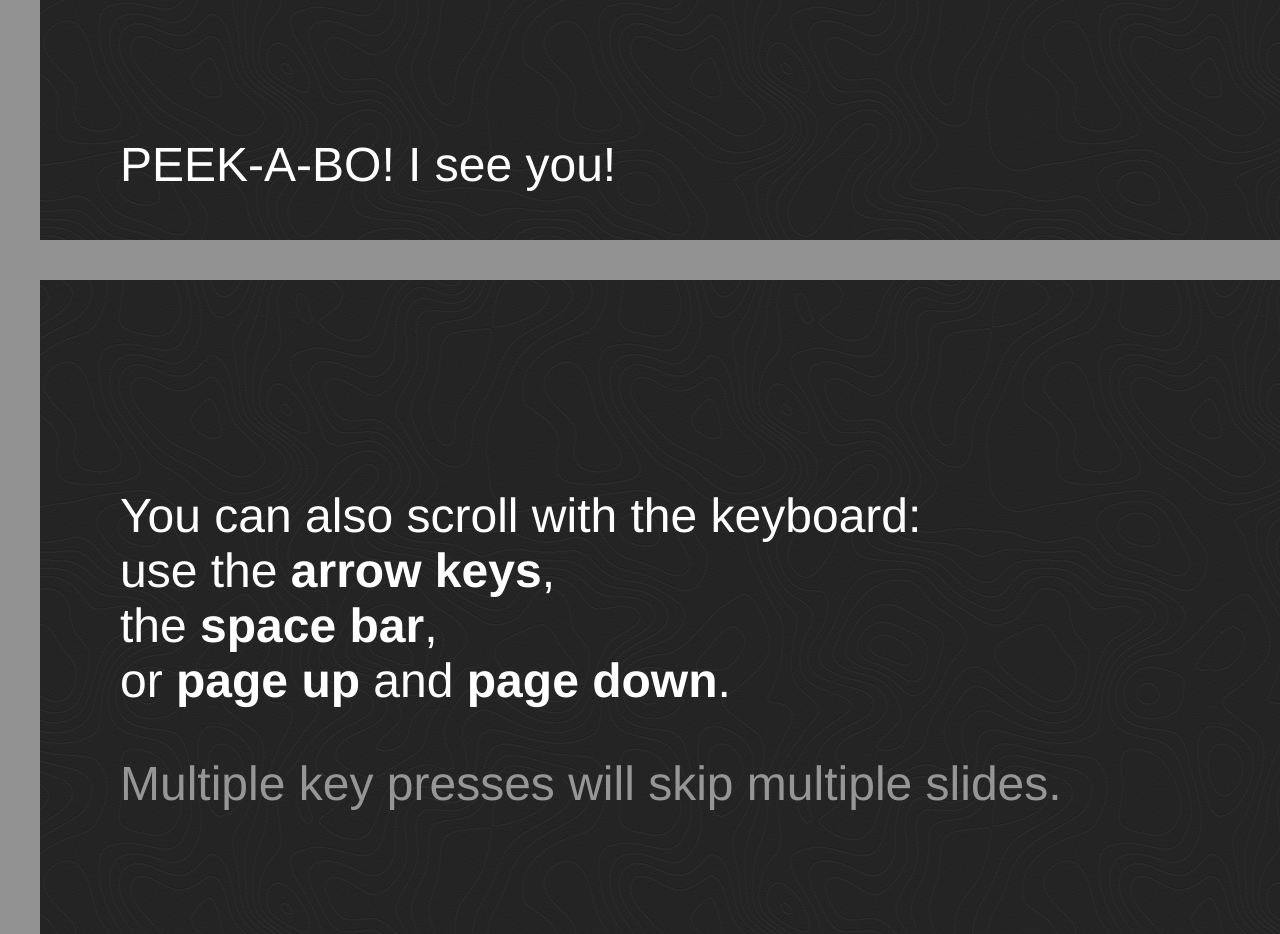
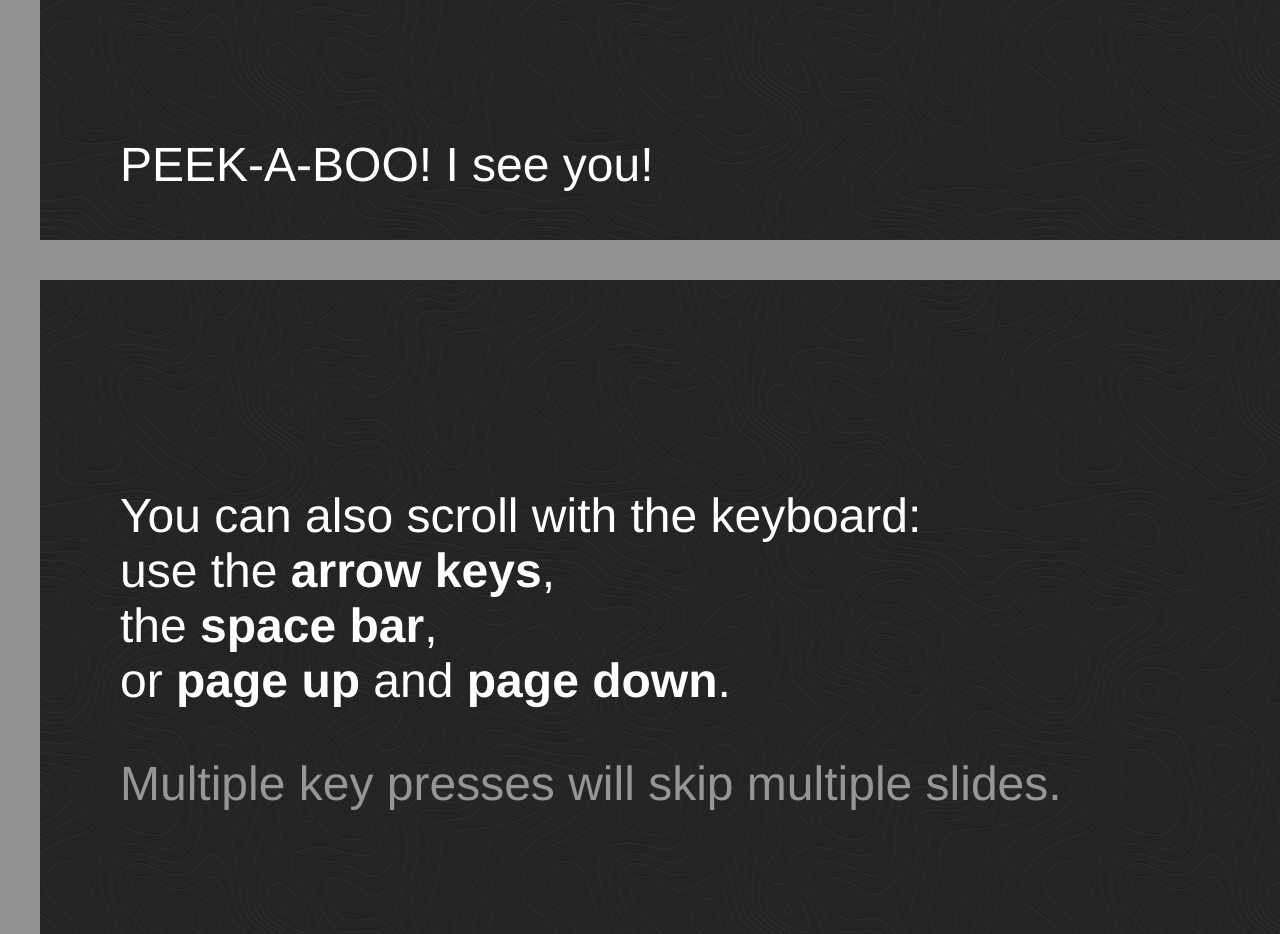
Before and after one commit to mbostock/stack, a plain HTML site: page index.html in a window 1280 px wide. Shown: the part 1440-2374 px from the top of the page. Drawn offline with Linux system fonts and the light colour scheme.

Commit message:
Fix typo.

```diff
--- a/index.html
+++ b/index.html
@@ -23,7 +23,7 @@
 </section>
 
 <section>
-  <p style="position:absolute;bottom:0;">PEEK-A-BO! I see you!</p>
+  <p style="position:absolute;bottom:0;">PEEK-A-BOO! I see you!</p>
 </section>
 
 <section>
```
